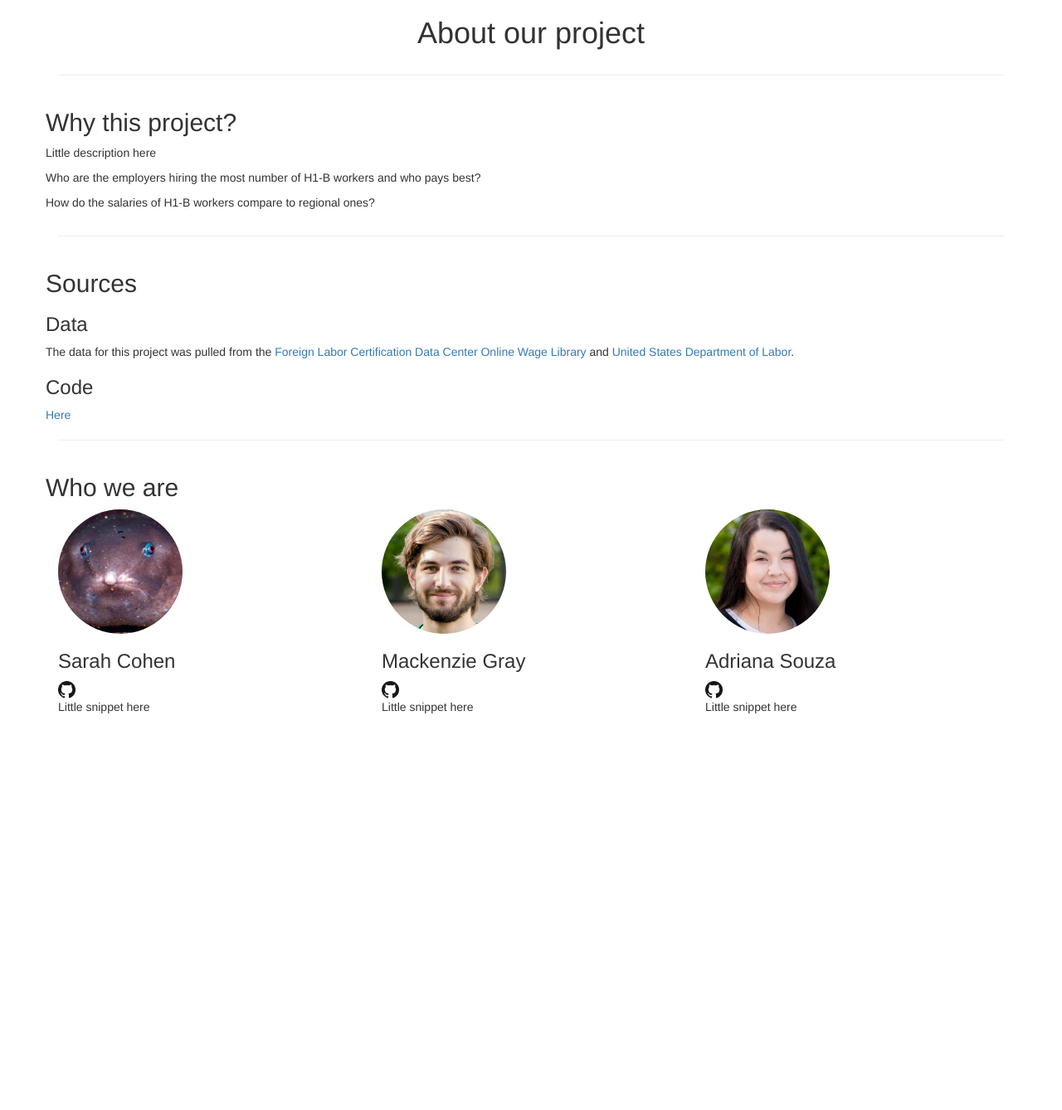
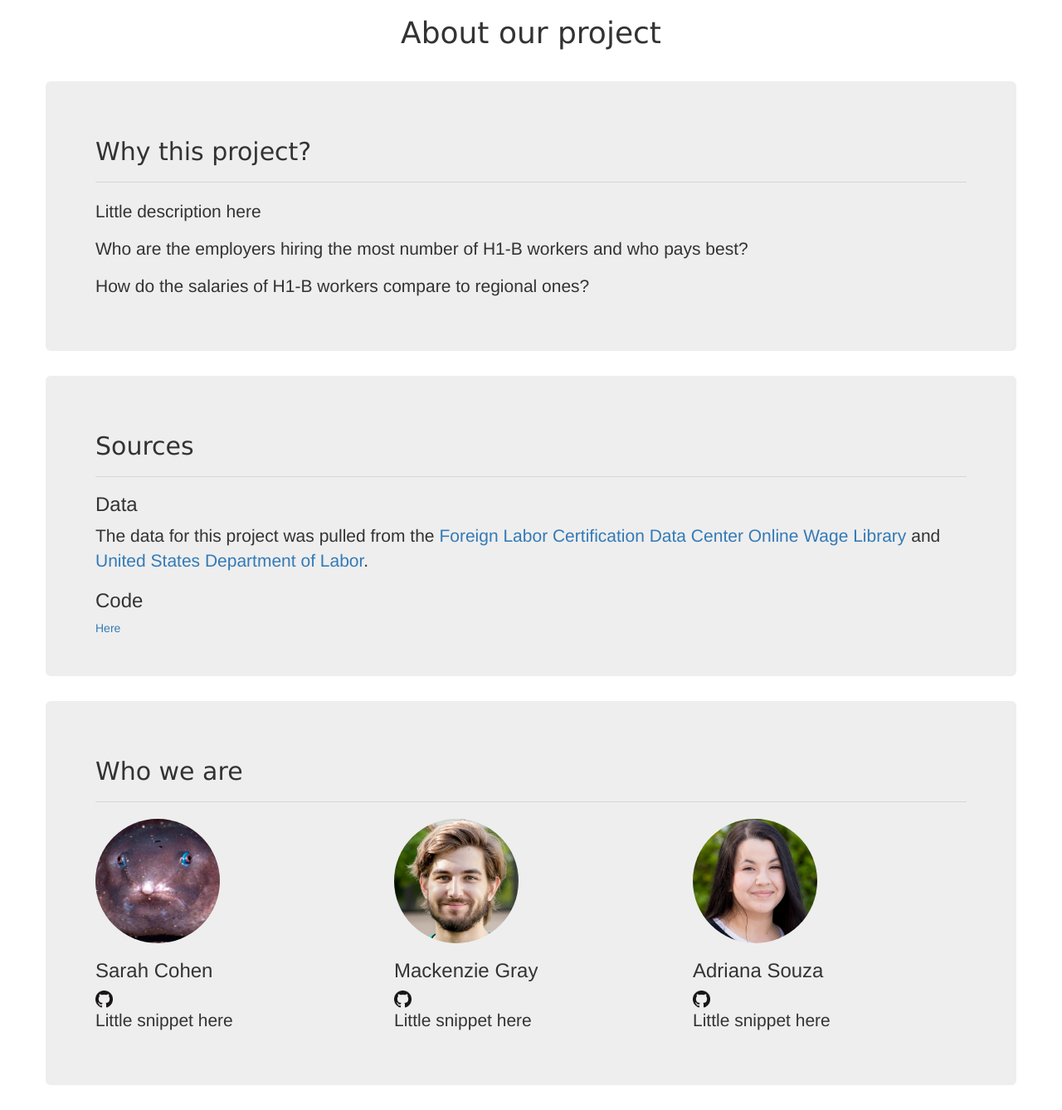
Before and after one commit to acastrops/H1B-Site, a Flask app: template h1b/templates/about.html in a window 1280 px wide. Shown: the whole page at 83% size. Before the commit the page ends 860 px from the top, so only its background shows below. Run offline with Flask 2, Linux system fonts and the light colour scheme; the template is opened without the code that fills it, so the values that code supplies are empty; some libraries are stand-ins or nearby versions.

Commit message:
css/template changes

```diff
--- a/h1b/static/custom.css
+++ b/h1b/static/custom.css
@@ -2,3 +2,16 @@
 	width: 150px;
 	height: auto;
 }
+
+#header{
+	margin-bottom: 2em;
+}
+
+
+p {
+	font-size: 1.5em;
+}
+
+h1, h2 {
+	font-family: Verdana;
+}
--- a/h1b/templates/about.html
+++ b/h1b/templates/about.html
@@ -5,17 +5,16 @@
 <!-- Page Content -->
 <div class="container mb-6">
   <!-- Introduction Row -->
-  <div class="row">
+  <div class="row" id="header">
 	<div class="col">
 	  <h1 class="text-center">About our project</h1>
 	</div>
   </div>
 
-  <hr />
-
-  <div class="row">
+  <div class="row jumbotron">
+	<h2>Why this project?</h2>
+	  <hr />
 	<div class="col">
-	  <h2>Why this project?</h2>
 
 	  <p>Little description here</p>
 
@@ -26,11 +25,11 @@
 	</div>
   </div>
 
-  <hr />
 
-  <div class="row">
+  <div class="row jumbotron">
+	  <h2>Sources</h2>
+	  <hr />
 	<div class="col">
-	  <h2>Sources</h2>
 
 	  <h3>Data</h3>
 
@@ -41,12 +40,11 @@
 	</div>
   </div>
 
-  <hr />
 
-  <div class="row">
+  <div class="row jumbotron">
 	<h2>Who we are</h2>
-  </div>
 
+	<hr />
   <div class="row">
 	<div class="col-md-4">
 	  <figure class="figure">
@@ -82,7 +80,6 @@
 		  <p>Little snippet here</p>
 		</figcaption>
 	  </figure>
-	</div>
 
   </div>
 
```
